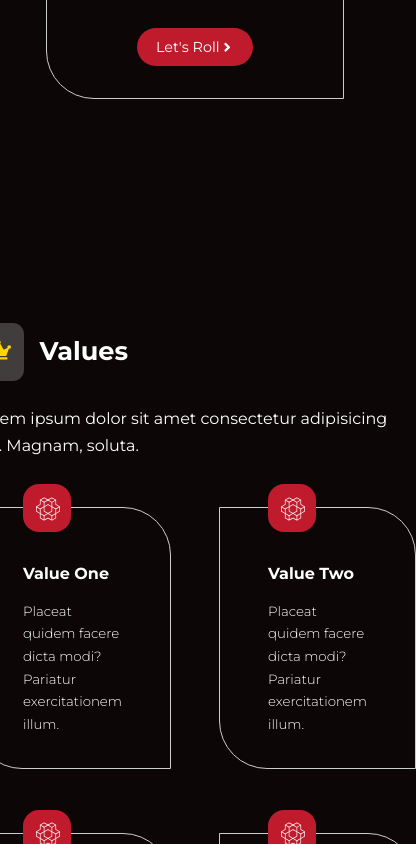
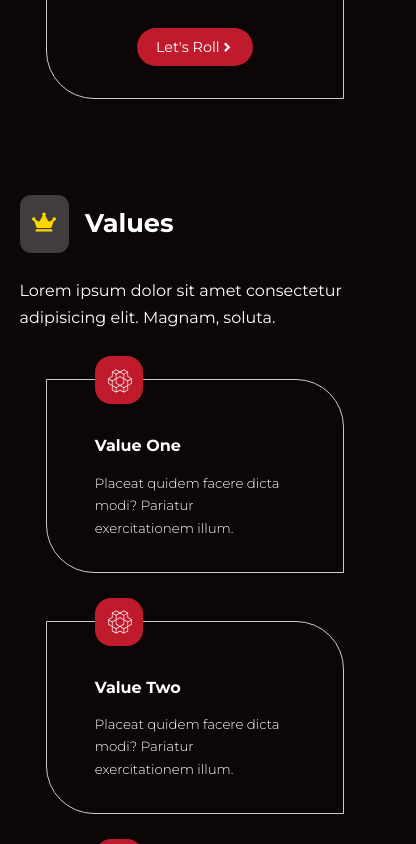
Before and after one commit to RazelRaz/Gym-Fuel, a React (Create React App) app: page / in a window 390 px wide. Shown: the part 2280-3124 px from the top of the page, 416 px wide, since content can reach past the window. Built offline with nearby package versions, Linux system fonts and the light colour scheme.

Commit message:
Values media query for small devices done

```diff
--- a/src/components/Values/Values.js
+++ b/src/components/Values/Values.js
@@ -9,7 +9,7 @@ import Card from '../../UI/Card/Card';
 
 const Values = () => {
     return (
-        <section className='values_area '>
+        <section className='values_area'>
             <div className='container values_container'>
                 <div className='values_left'>
                     <div className='values_image'>
--- a/src/pages/Home/Home.css
+++ b/src/pages/Home/Home.css
@@ -98,6 +98,21 @@
     .programs_program {
         width: 85%;
         margin: 0 auto;
+        /* margin: inline auto; */
+    }
+
+    /* Values */
+    .values_area {
+        margin-top: 2rem;
+    }
+    .values_wrapper {
+        grid-template-columns: 1fr;
+        gap: 3rem;
+    }
+    article.card.values_value {
+        width: 85%;
+        margin: 0 auto;
+        /* margin: inline auto; */
     }
 
 }
```
